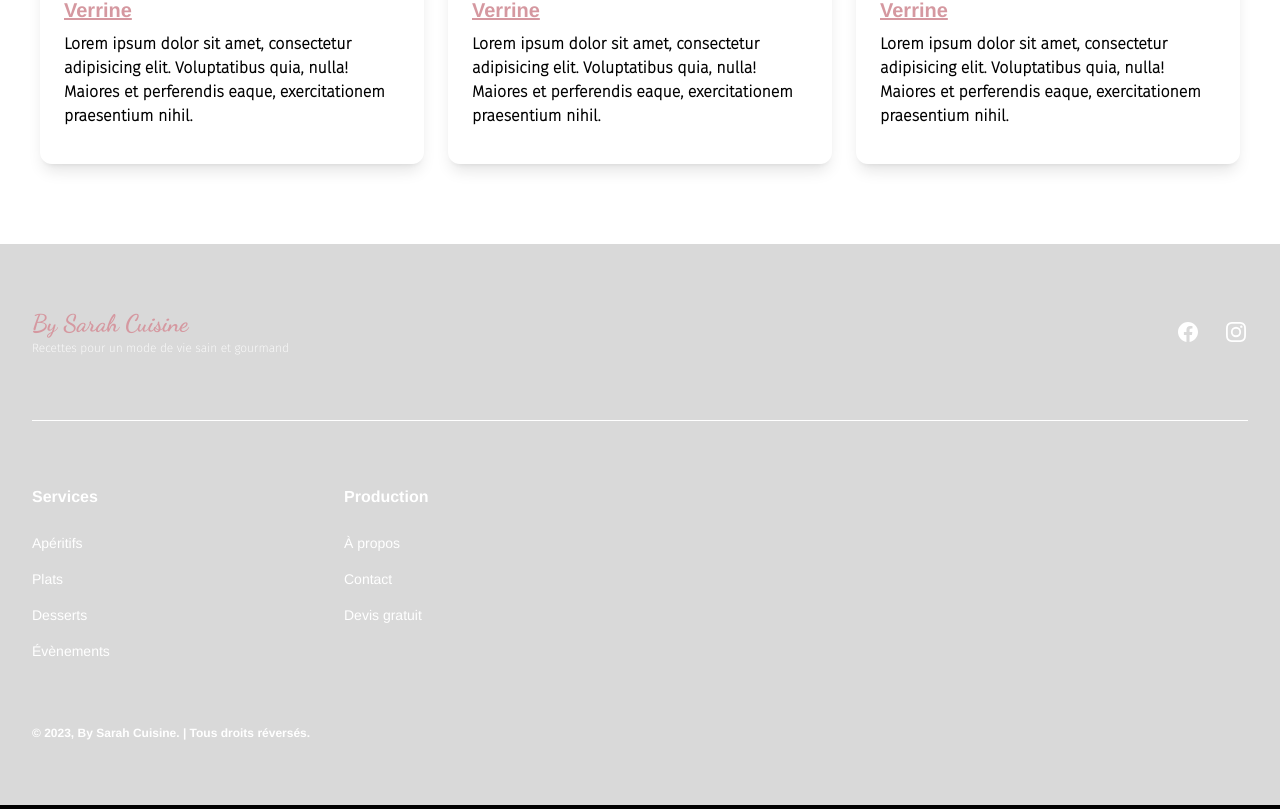
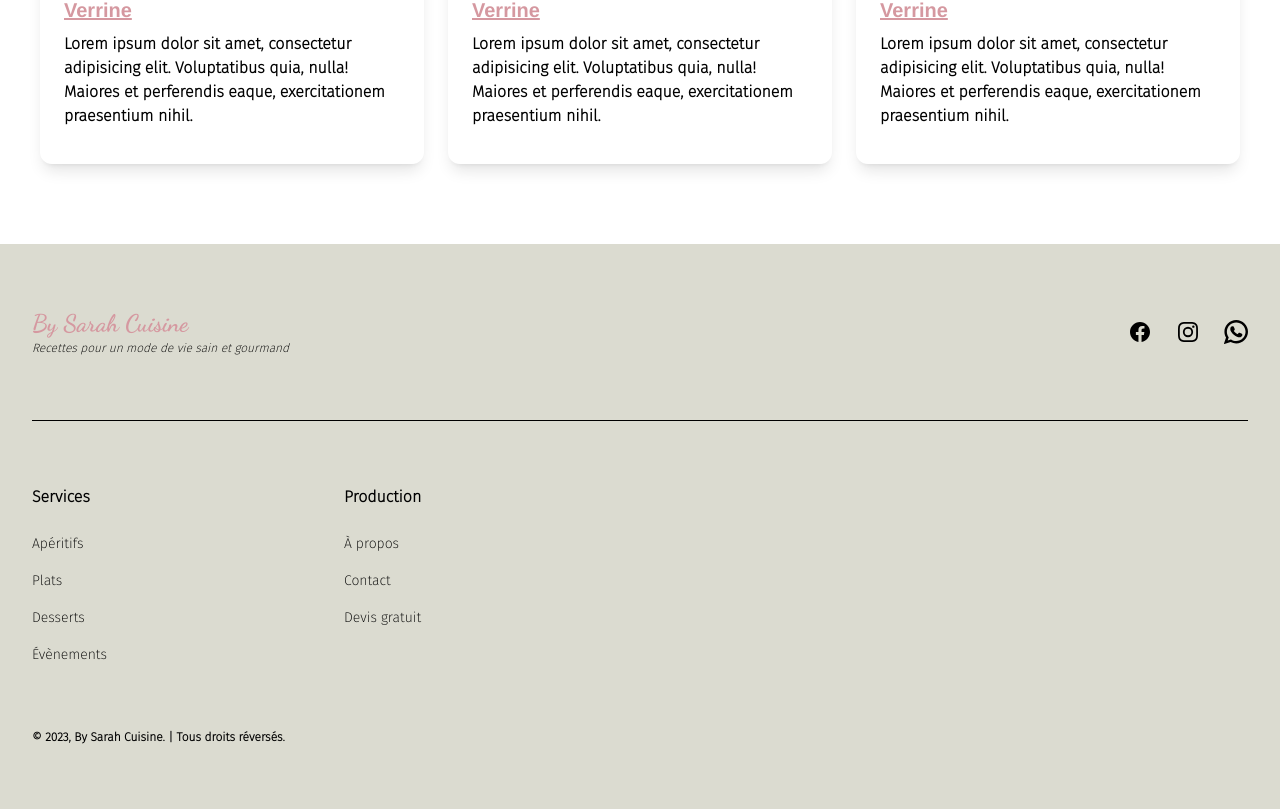
Before and after one commit to franzhopp/By-Sarah-Cuisine, a React (Vite) app: page /services in a window 1280 px wide. Shown: the part 2349-3158 px from the top of the page. Built offline with nearby package versions, Linux system fonts and the light colour scheme.

Commit message:
[ADD] changes color footer cards and cards client

```diff
--- a/src/Components/Cards/cards.jsx
+++ b/src/Components/Cards/cards.jsx
@@ -18,7 +18,7 @@ const Cards = () => {
 
       <div className="mt-8 flex flex-wrap justify-center items-center space-x-0 sm:space-x-6">
         {/* Step 1 */}
-        <div className="bg-d9d9d9 font-sans-serif min-h-500 w-80 rounded-2xl mt-5">
+        <div className="bg-8f8f88 font-sans-serif min-h-500 w-80 rounded-2xl mt-5">
           <div className="flex flex-col justify-start items-center mt-5">
             <div className="h-40 w-64 bg-white rounded-xl"></div>
           </div>
@@ -45,7 +45,7 @@ const Cards = () => {
         </div>
 
         {/* Step 2 */}
-        <div className="bg-d9d9d9 font-sans-serif min-h-500 w-80 rounded-2xl mt-5">
+        <div className="bg-8f8f88 font-sans-serif min-h-500 w-80 rounded-2xl mt-5">
           <div className="flex flex-col justify-start items-center mt-5">
             <div className="h-40 w-64 bg-white rounded-xl"></div>
           </div>
@@ -72,7 +72,7 @@ const Cards = () => {
         </div>
 
         {/* Step 3 */}
-        <div className="bg-d9d9d9 font-sans-serif min-h-500 w-80 rounded-2xl mt-5">
+        <div className="bg-8f8f88 font-sans-serif min-h-500 w-80 rounded-2xl mt-5">
           <div className="flex flex-col justify-start items-center mt-5">
             <div className="h-40 w-64 bg-white rounded-xl"></div>
           </div>
--- a/src/Components/Footer/footer.jsx
+++ b/src/Components/Footer/footer.jsx
@@ -2,14 +2,14 @@ import Image from "../../assets/logo-bsc.png";
 
 const Footer = () => {
   return (
-    <footer className="bg-d9d9d9">
+    <footer className="bg-8f8f88">
       <div className="mx-auto max-w-screen-xl space-y-8 px-4 py-16 sm:px-6 lg:space-y-16 lg:px-8">
         <div className="sm:flex sm:items-center sm:justify-between">
           <a href="">
             <h2 className="font-sans-recursive text-2xl text-pink">
               By Sarah Cuisine
             </h2>
-            <p className=" font-sans-serif text-xs text-white ">
+            <p className="text-black italic font-sans-serif text-xs">
               Recettes pour un mode de vie sain et gourmand
             </p>
           </a>
@@ -20,7 +20,7 @@ const Footer = () => {
                 href="/"
                 rel="noreferrer"
                 target="_blank"
-                className="text-white transition hover:opacity-75"
+                className="text-black transition hover:opacity-75"
               >
                 <span className="sr-only">Facebook</span>
 
@@ -44,7 +44,7 @@ const Footer = () => {
                 href="/"
                 rel="noreferrer"
                 target="_blank"
-                className="text-white transition hover:opacity-75"
+                className="text-black transition hover:opacity-75"
               >
                 <span className="sr-only">Instagram</span>
 
@@ -62,46 +62,86 @@ const Footer = () => {
                 </svg>
               </a>
             </li>
+
+            <li>
+              <a
+                href="/"
+                rel="noreferrer"
+                target="_blank"
+                className="text-black transition hover:opacity-75"
+              >
+                <span className="sr-only">Whatsapp</span>
+
+                <svg
+                  className="h-6 w-6"
+                  fill="#000000"
+                  height="800px"
+                  width="800px"
+                  version="1.1"
+                  id="Layer_1"
+                  xmlns="http://www.w3.org/2000/svg"
+                  xmlns:xlink="http://www.w3.org/1999/xlink"
+                  viewBox="0 0 308 308"
+                  xml:space="preserve"
+                >
+                  <g id="XMLID_468_">
+                    <path
+                      id="XMLID_469_"
+                      d="M227.904,176.981c-0.6-0.288-23.054-11.345-27.044-12.781c-1.629-0.585-3.374-1.156-5.23-1.156
+		c-3.032,0-5.579,1.511-7.563,4.479c-2.243,3.334-9.033,11.271-11.131,13.642c-0.274,0.313-0.648,0.687-0.872,0.687
+		c-0.201,0-3.676-1.431-4.728-1.888c-24.087-10.463-42.37-35.624-44.877-39.867c-0.358-0.61-0.373-0.887-0.376-0.887
+		c0.088-0.323,0.898-1.135,1.316-1.554c1.223-1.21,2.548-2.805,3.83-4.348c0.607-0.731,1.215-1.463,1.812-2.153
+		c1.86-2.164,2.688-3.844,3.648-5.79l0.503-1.011c2.344-4.657,0.342-8.587-0.305-9.856c-0.531-1.062-10.012-23.944-11.02-26.348
+		c-2.424-5.801-5.627-8.502-10.078-8.502c-0.413,0,0,0-1.732,0.073c-2.109,0.089-13.594,1.601-18.672,4.802
+		c-5.385,3.395-14.495,14.217-14.495,33.249c0,17.129,10.87,33.302,15.537,39.453c0.116,0.155,0.329,0.47,0.638,0.922
+		c17.873,26.102,40.154,45.446,62.741,54.469c21.745,8.686,32.042,9.69,37.896,9.69c0.001,0,0.001,0,0.001,0
+		c2.46,0,4.429-0.193,6.166-0.364l1.102-0.105c7.512-0.666,24.02-9.22,27.775-19.655c2.958-8.219,3.738-17.199,1.77-20.458
+		C233.168,179.508,230.845,178.393,227.904,176.981z"
+                    />
+                    <path
+                      id="XMLID_470_"
+                      d="M156.734,0C73.318,0,5.454,67.354,5.454,150.143c0,26.777,7.166,52.988,20.741,75.928L0.212,302.716
+		c-0.484,1.429-0.124,3.009,0.933,4.085C1.908,307.58,2.943,308,4,308c0.405,0,0.813-0.061,1.211-0.188l79.92-25.396
+		c21.87,11.685,46.588,17.853,71.604,17.853C240.143,300.27,308,232.923,308,150.143C308,67.354,240.143,0,156.734,0z
+		 M156.734,268.994c-23.539,0-46.338-6.797-65.936-19.657c-0.659-0.433-1.424-0.655-2.194-0.655c-0.407,0-0.815,0.062-1.212,0.188
+		l-40.035,12.726l12.924-38.129c0.418-1.234,0.209-2.595-0.561-3.647c-14.924-20.392-22.813-44.485-22.813-69.677
+		c0-65.543,53.754-118.867,119.826-118.867c66.064,0,119.812,53.324,119.812,118.867
+		C276.546,215.678,222.799,268.994,156.734,268.994z"
+                    />
+                  </g>
+                </svg>
+              </a>
+            </li>
           </ul>
         </div>
 
-        <div className="grid grid-cols-1 gap-8 border-t border-white pt-8 sm:grid-cols-2 lg:grid-cols-4 lg:pt-16">
+        <div className="grid grid-cols-1 gap-8 border-t border-black pt-8 sm:grid-cols-2 lg:grid-cols-4 lg:pt-16">
           <div>
-            <p className="text-white font-extrabold">Services</p>
+            <p className="text-black font-sans-serif font-extrabold">
+              Services
+            </p>
 
             <ul className="mt-6 space-y-4 text-sm">
               <li>
-                <a
-                  href="#"
-                  className="text-white hover:text-color-beige-pastel transition hover:opacity-75"
-                >
+                <a href="#" className="text-black font-sans-serif">
                   Apéritifs
                 </a>
               </li>
 
               <li>
-                <a
-                  href="#"
-                  className="text-white hover:text-color-beige-pastel transition hover:opacity-75"
-                >
+                <a href="#" className="text-black font-sans-serif">
                   Plats
                 </a>
               </li>
 
               <li>
-                <a
-                  href="#"
-                  className="text-white hover:text-color-beige-pastel transition hover:opacity-75"
-                >
+                <a href="#" className="text-black font-sans-serif">
                   Desserts
                 </a>
               </li>
 
               <li>
-                <a
-                  href="#"
-                  className="text-white hover:text-color-beige-pastel transition hover:opacity-75"
-                >
+                <a href="#" className="text-black font-sans-serif">
                   Évènements
                 </a>
               </li>
@@ -109,39 +149,32 @@ const Footer = () => {
           </div>
 
           <div>
-            <p className="text-white font-extrabold">Production</p>
+            <p className="text-black font-sans-serif font-extrabold">
+              Production
+            </p>
 
             <ul className="mt-6 space-y-4 text-sm">
               <li>
-                <a
-                  href="#"
-                  className="text-white hover:text-color-beige-pastel transition hover:opacity-75"
-                >
+                <a href="#" className="text-black font-sans-serif">
                   À propos
                 </a>
               </li>
 
               <li>
-                <a
-                  href="#"
-                  className="text-white hover:text-color-beige-pastel transition hover:opacity-75"
-                >
+                <a href="#" className="text-black font-sans-serif">
                   Contact
                 </a>
               </li>
 
               <li>
-                <a
-                  href="#"
-                  className="text-white hover:text-color-beige-pastel transition hover:opacity-75"
-                >
+                <a href="#" className="text-black font-sans-serif">
                   Devis gratuit
                 </a>
               </li>
             </ul>
           </div>
         </div>
-        <p className="text-xs text-white font-extrabold">
+        <p className="text-black font-sans-serif text-xs font-extrabold">
           &copy; 2023, By Sarah Cuisine. | Tous droits réversés.
         </p>
       </div>
--- a/src/Components/Navigation/modal-cookie.jsx
+++ b/src/Components/Navigation/modal-cookie.jsx
@@ -9,8 +9,8 @@ const CookieModal = ({ isOpen, onRequestClose, onAccept }) => {
       isOpen={isOpen}
       onRequestClose={onRequestClose}
       contentLabel="Cookie Modal"
-      className="fixed bottom-0 left-0 right-0 bg-white p-4 outline-none border-none shadow-none"
-      overlayClassName="fixed top-0 left-0 right-0 bottom-0 bg-gray-800 opacity-75"
+      // className="fixed bottom-0 left-0 right-0 bg-white p-4 outline-none border-none shadow-none"
+      overlayClassName="fixed top-0 left-0 right-0 bottom-0 bg-white outline-none border-none shadow-none"
     >
       <div className="text-left">
         <h2 className="text-xl font-sans-serif font-extrabold mb-2 text-black">
--- a/tailwind.config.js
+++ b/tailwind.config.js
@@ -28,6 +28,7 @@ export default {
                 'e9c2c2': '#d598a0',
                 'd9d9d9': '#D9D9D9',
                 'efefef': '#EFEFEF',
+                '8f8f88' :'#DBDBD0',
 
             },
 
```
Also changed, not shown: src/Components/Partner/avis-client.jsx (+15 -9 lines), src/assets/whatsapp-svgrepo-com.svg (added).
